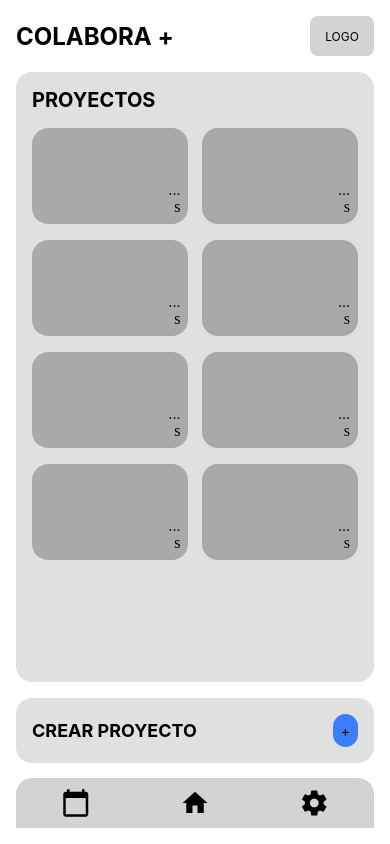
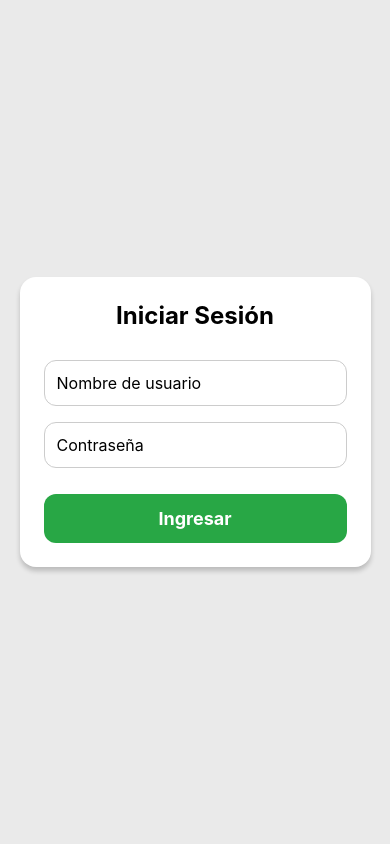
Before and after one commit to CharlyMoh/project-colabora-plus, a React Native app: screen /HomeScreen in a window 390 px wide. Built offline with nearby package versions, Linux system fonts and the light colour scheme.

Commit message:
admin completo falta usuario

```diff
--- /dev/null
+++ b/src/context/AuthContext.js
@@ -0,0 +1,15 @@
+import React, { createContext, useContext, useState } from 'react';
+
+const AuthContext = createContext();
+
+export const useAuth = () => useContext(AuthContext);
+
+export const AuthProvider = ({ children }) => {
+  const [rol, setRol] = useState(null); // 'admin' o 'user'
+
+  return (
+    <AuthContext.Provider value={{ rol, setRol }}>
+      {children}
+    </AuthContext.Provider>
+  );
+};
--- /dev/null
+++ b/src/context/ProyectoContext.js
@@ -0,0 +1,23 @@
+import React, { createContext, useState, useContext } from 'react';
+
+// Creamos el contexto
+const ProyectoContext = createContext();
+
+// Hook para usar el contexto fácilmente
+export const useProyectos = () => useContext(ProyectoContext);
+
+// Proveedor del contexto (envolverá tu App)
+export const ProyectoProvider = ({ children }) => {
+  const [proyectos, setProyectos] = useState([]);
+
+  // Función para agregar un nuevo proyecto
+  const agregarProyecto = (proyecto) => {
+    setProyectos((prev) => [...prev, proyecto]);
+  };
+
+  return (
+    <ProyectoContext.Provider value={{ proyectos, agregarProyecto }}>
+      {children}
+    </ProyectoContext.Provider>
+  );
+};
--- a/src/screens/HomeScreen.js
+++ b/src/screens/HomeScreen.js
@@ -3,16 +3,24 @@ import { View, Text, TouchableOpacity, ScrollView, StyleSheet } from 'react-nati
 import { useNavigation } from '@react-navigation/native';
 import { MaterialIcons } from '@expo/vector-icons';
 import BottomNavBar from '../components/BottomNavBar';
-
+import { useProyectos } from '../context/ProyectoContext';
+import { useAuth } from '../context/AuthContext';
 
 const HomeScreen = () => {
   const navigation = useNavigation();
+  const { proyectos } = useProyectos();
+  const { rol } = useAuth();
 
   return (
     <View style={styles.container}>
       {/* Header */}
       <View style={styles.header}>
-        <Text style={styles.title}>COLABORA +</Text>
+        <Text style={styles.title}>
+          COLABORA +{' '}
+          <Text style={styles.rolText}>
+            {rol === 'admin' ? 'ADMINISTRADOR' : rol === 'user' ? 'USUARIO' : ''}
+          </Text>
+        </Text>
         <View style={styles.logoContainer}>
           <Text style={styles.logoText}>LOGO</Text>
         </View>
@@ -23,30 +31,46 @@ const HomeScreen = () => {
         <Text style={styles.projectsTitle}>PROYECTOS</Text>
         <ScrollView>
           <View style={styles.projectsGrid}>
-            {[...Array(8)].map((_, index) => (
+            {proyectos.map((proyecto, index) => (
               <View key={index} style={styles.projectCard}>
-                <TouchableOpacity onPress={() => navigation.navigate('TaskScreenAdmin')}>
-                 <Text style={styles.iconText}>...</Text>
-                </TouchableOpacity>
-s
+                <Text style={styles.projectName}>{proyecto.nombre}</Text>
+                <Text style={styles.projectDetails}>
+                  {proyecto.integrantes.length} integrante(s)
+                </Text>
+                <Text style={styles.projectDetails}>
+                  {proyecto.fechaInicio} - {proyecto.fechaFin}
+                </Text>
 
+                {/* Redirección basada en rol */}
+                {rol === 'admin' && (
+                  <TouchableOpacity onPress={() => navigation.navigate('TaskScreenAdmin')}>
+                    <Text style={styles.iconText}>...</Text>
+                  </TouchableOpacity>
+                )}
+                {rol === 'user' && (
+                  <TouchableOpacity onPress={() => navigation.navigate('TaskScreenUser')}>
+                    <Text style={styles.iconText}>...</Text>
+                  </TouchableOpacity>
+                )}
               </View>
             ))}
           </View>
         </ScrollView>
       </View>
 
-      {/* Crear Proyecto */}
-      <TouchableOpacity style={styles.createProjectButton} onPress={() => navigation.navigate('ProjectScreen')} >
-        <Text style={styles.createProjectText}>CREAR PROYECTO</Text>
-        <View style={styles.plusIconContainer}>
-          <Text style={styles.iconText}>+</Text>
-        </View>
-      </TouchableOpacity>
+      {/* Crear Proyecto solo si eres admin */}
+      {(rol === 'admin' || rol === 'user') && (
+  <TouchableOpacity
+    style={styles.createProjectButton}
+    onPress={() => navigation.navigate('ProjectScreen')}
+  >
+    <Text style={styles.createProjectText}>CREAR PROYECTO</Text>
+  </TouchableOpacity>
+)}
 
-      {/* Barra de navegación en la parte inferior */}
+
+      {/* Barra de navegación */}
       <BottomNavBar />
-
     </View>
   );
 };
@@ -82,12 +106,7 @@ const styles = StyleSheet.create({
     backgroundColor: '#E0E0E0',
     padding: 16,
     borderRadius: 16,
-    flex: 1, // Para ocupar espacio correctamente y evitar solapamientos
-  },
-  projectsTitle: {
-    fontSize: 20,
-    fontWeight: 'bold',
-    marginBottom: 16,
+    flex: 1,
   },
   projectsGrid: {
     flexDirection: 'row',
@@ -96,32 +115,56 @@ const styles = StyleSheet.create({
   },
   projectCard: {
     width: '48%',
-    height: 96,
     backgroundColor: '#A9A9A9',
     borderRadius: 16,
     marginBottom: 16,
-    justifyContent: 'flex-end',
-    alignItems: 'flex-end',
-    padding: 8,
+    padding: 12,
+    justifyContent: 'space-between',
+    shadowColor: '#000',
+    shadowOffset: { width: 0, height: 2 },
+    shadowOpacity: 0.3,
+    shadowRadius: 3.84,
+    elevation: 4,
   },
   createProjectButton: {
-    backgroundColor: '#E0E0E0',
-    padding: 16,
-    borderRadius: 16,
-    marginTop: 16,
+    backgroundColor: '#28a745',
+    padding: 18,
+    borderRadius: 12,
+    marginTop: 20,
     marginBottom: 15,
-    flexDirection: 'row',
-    justifyContent: 'space-between',
     alignItems: 'center',
+    shadowColor: '#000',
+    shadowOffset: { width: 0, height: 2 },
+    shadowOpacity: 0.25,
+    shadowRadius: 3.84,
+    elevation: 5,
   },
   createProjectText: {
     fontSize: 18,
     fontWeight: 'bold',
+    color: '#fff',
+    textAlign: 'center',
   },
-  plusIconContainer: {
-    backgroundColor: '#3A7DFF',
-    padding: 8,
-    borderRadius: 50,
+  projectName: {
+    fontSize: 16,
+    fontWeight: 'bold',
+    color: '#fff',
+    marginBottom: 4,
+  },
+  projectDetails: {
+    fontSize: 12,
+    color: '#f2f2f2',
+    marginBottom: 2,
+  },
+  rolText: {
+    fontSize: 12,
+    fontWeight: 'bold',
+    color: '#555',
+    backgroundColor: '#eee',
+    paddingHorizontal: 8,
+    paddingVertical: 4,
+    borderRadius: 8,
+    marginLeft: 10,
   },
 });
 
--- /dev/null
+++ b/src/screens/LoginScreen.js
@@ -0,0 +1,115 @@
+import React, { useState } from 'react';
+import {
+  View,
+  Text,
+  TextInput,
+  TouchableOpacity,
+  StyleSheet,
+  Alert,
+  SafeAreaView
+} from 'react-native';
+import { useNavigation } from '@react-navigation/native';
+import { useAuth } from '../context/AuthContext'; // ✅ Asegúrate de importar esto correctamente
+
+const LoginScreen = () => {
+  const navigation = useNavigation();
+  const [usuario, setUsuario] = useState('');
+  const [contrasena, setContrasena] = useState('');
+  const { setRol } = useAuth(); // ✅ ya debería funcionar
+
+  const handleLogin = () => {
+    if (usuario === 'admin' && contrasena === '123') {
+      setRol('admin');
+      navigation.reset({
+        index: 0,
+        routes: [{ name: 'Home' }],
+      });
+    } else if (usuario === 'user' && contrasena === '123') {
+      setRol('user');
+      navigation.reset({
+        index: 0,
+        routes: [{ name: 'Home' }], // 👈 Mismo Home para user y admin
+      });
+    } else {
+      Alert.alert('Error', 'Credenciales incorrectas');
+    }
+  };
+
+
+  return (
+    <SafeAreaView style={styles.container}>
+      <View style={styles.card}>
+        <Text style={styles.title}>Iniciar Sesión</Text>
+
+        <TextInput
+          style={styles.input}
+          placeholder="Nombre de usuario"
+          value={usuario}
+          onChangeText={setUsuario}
+        />
+        <TextInput
+          style={styles.input}
+          placeholder="Contraseña"
+          secureTextEntry
+          value={contrasena}
+          onChangeText={setContrasena}
+        />
+
+        <TouchableOpacity style={styles.button} onPress={handleLogin}>
+          <Text style={styles.buttonText}>Ingresar</Text>
+        </TouchableOpacity>
+      </View>
+    </SafeAreaView>
+  );
+};
+
+
+const styles = StyleSheet.create({
+  container: {
+    flex: 1,
+    backgroundColor: '#eaeaea',
+    justifyContent: 'center',
+    alignItems: 'center',
+    padding: 16,
+  },
+  card: {
+    backgroundColor: '#fff',
+    borderRadius: 16,
+    padding: 24,
+    width: '90%',
+    maxWidth: 400,
+    elevation: 10,
+    shadowColor: '#000',
+    shadowOffset: { width: 0, height: 4 },
+    shadowOpacity: 0.2,
+    shadowRadius: 5,
+  },
+  title: {
+    fontSize: 24,
+    fontWeight: 'bold',
+    marginBottom: 30,
+    textAlign: 'center',
+  },
+  input: {
+    borderWidth: 1,
+    borderColor: '#ccc',
+    borderRadius: 12,
+    padding: 12,
+    marginBottom: 16,
+    fontSize: 16,
+  },
+  button: {
+    backgroundColor: '#28a745',
+    padding: 14,
+    borderRadius: 12,
+    alignItems: 'center',
+    marginTop: 10,
+  },
+  buttonText: {
+    color: '#fff',
+    fontWeight: 'bold',
+    fontSize: 18,
+  },
+});
+
+export default LoginScreen;
--- a/src/screens/Settings.js
+++ b/src/screens/Settings.js
@@ -1,13 +1,23 @@
 import React from 'react';
 import { View, Text, TouchableOpacity, StyleSheet, Switch } from 'react-native';
 import HomeButton from '../components/HomeButton';
+import { useNavigation } from '@react-navigation/native';
 
 const ConfiguracionScreen = () => {
+  const navigation = useNavigation();
+
+  const handleLogout = () => {
+    navigation.reset({
+      index: 0,
+      routes: [{ name: 'Login' }],
+    });
+  };
+
   return (
     <View style={styles.container}>
       {/* Header */}
       <View style={styles.header}>
-      <HomeButton />
+        <HomeButton />
         <Text style={styles.title}>COLABORA +</Text>
         <View style={styles.logoContainer}>
           <Text style={styles.logoText}>LOGO</Text>
@@ -25,7 +35,7 @@ const ConfiguracionScreen = () => {
       </View>
 
       {/* Botón Cerrar Sesión */}
-      <TouchableOpacity style={styles.logoutButton}>
+      <TouchableOpacity style={styles.logoutButton} onPress={handleLogout}>
         <Text style={styles.logoutButtonText}>Cerrar sesión</Text>
       </TouchableOpacity>
     </View>
--- /dev/null
+++ b/src/screens/UserHome.js
@@ -0,0 +1,52 @@
+import React from 'react';
+import { View, Text, TouchableOpacity, ScrollView, StyleSheet } from 'react-native';
+import { useNavigation } from '@react-navigation/native';
+import { useProyectos } from '../context/ProyectoContext';
+import { useAuth } from '../context/AuthContext';
+
+const UserHome = () => {
+  const navigation = useNavigation();
+  const { proyectos } = useProyectos();
+  const { rol } = useAuth();
+
+  return (
+    <View style={styles.container}>
+      <View style={styles.header}>
+        <Text style={styles.title}>
+          COLABORA + <Text style={styles.rolText}>{rol?.toUpperCase()}</Text>
+        </Text>
+        <View style={styles.logoContainer}>
+          <Text style={styles.logoText}>LOGO</Text>
+        </View>
+      </View>
+
+      <View style={styles.projectsContainer}>
+        <Text style={styles.projectsTitle}>PROYECTOS</Text>
+        <ScrollView>
+          <View style={styles.projectsGrid}>
+            {proyectos.map((proyecto, index) => (
+              <View key={index} style={styles.projectCard}>
+                <Text style={styles.projectName}>{proyecto.nombre}</Text>
+                <Text style={styles.projectDetails}>
+                  {proyecto.integrantes.length} integrante(s)
+                </Text>
+                <Text style={styles.projectDetails}>
+                  {proyecto.fechaInicio} - {proyecto.fechaFin}
+                </Text>
+                <TouchableOpacity onPress={() => navigation.navigate('TaskScreenUser')}>
+                  <Text style={styles.iconText}>...</Text>
+                </TouchableOpacity>
+              </View>
+            ))}
+          </View>
+        </ScrollView>
+      </View>
+    </View>
+  );
+};
+
+const styles = StyleSheet.create({
+  // copia los estilos de HomeScreen
+});
+
+export default UserHome;
```
Also changed, not shown: App.js (+10 -28 lines), src/screens/ProjectScreen.js (+23 -14 lines), src/screens/ProjectScreen2.js (+27 -10 lines).
